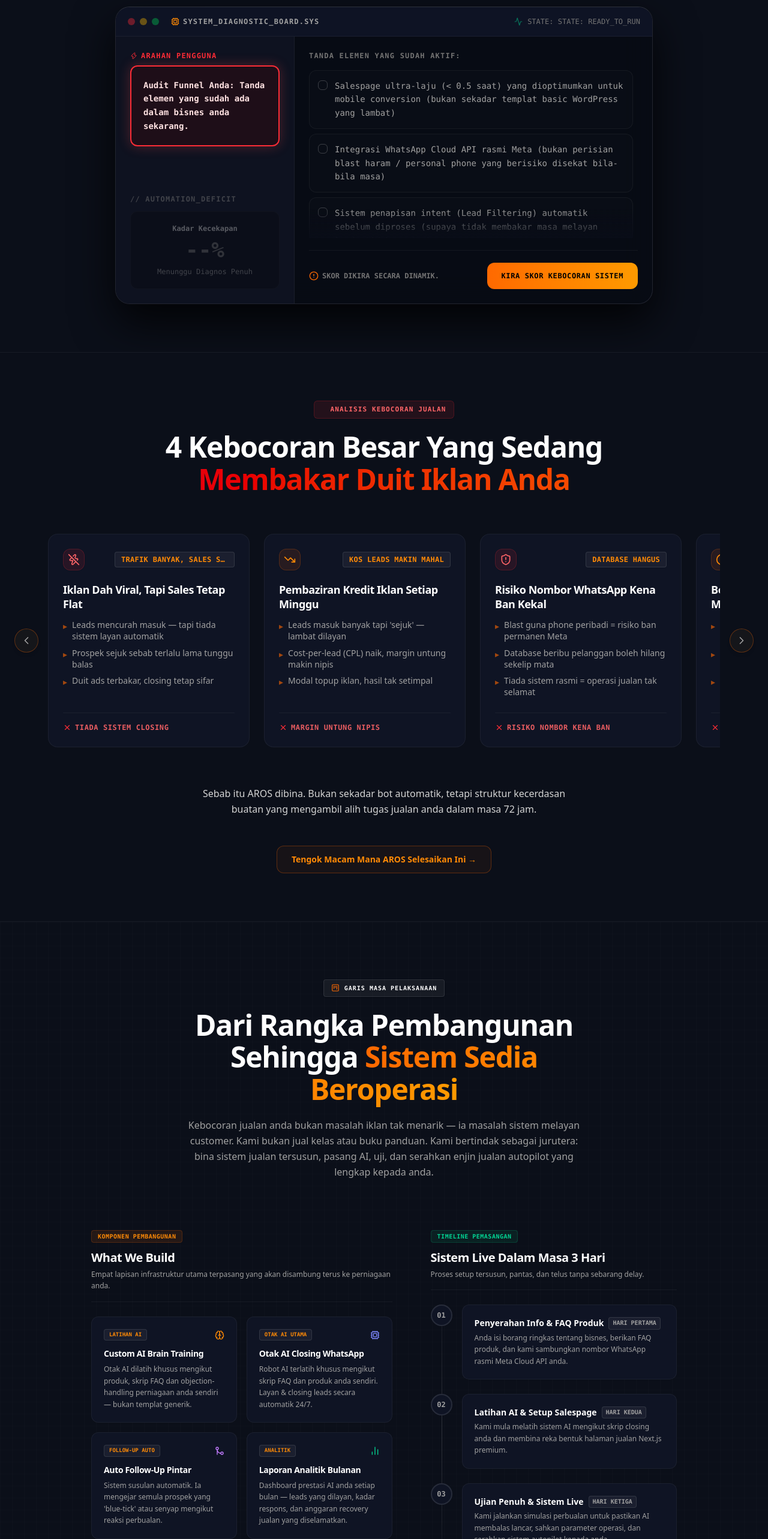
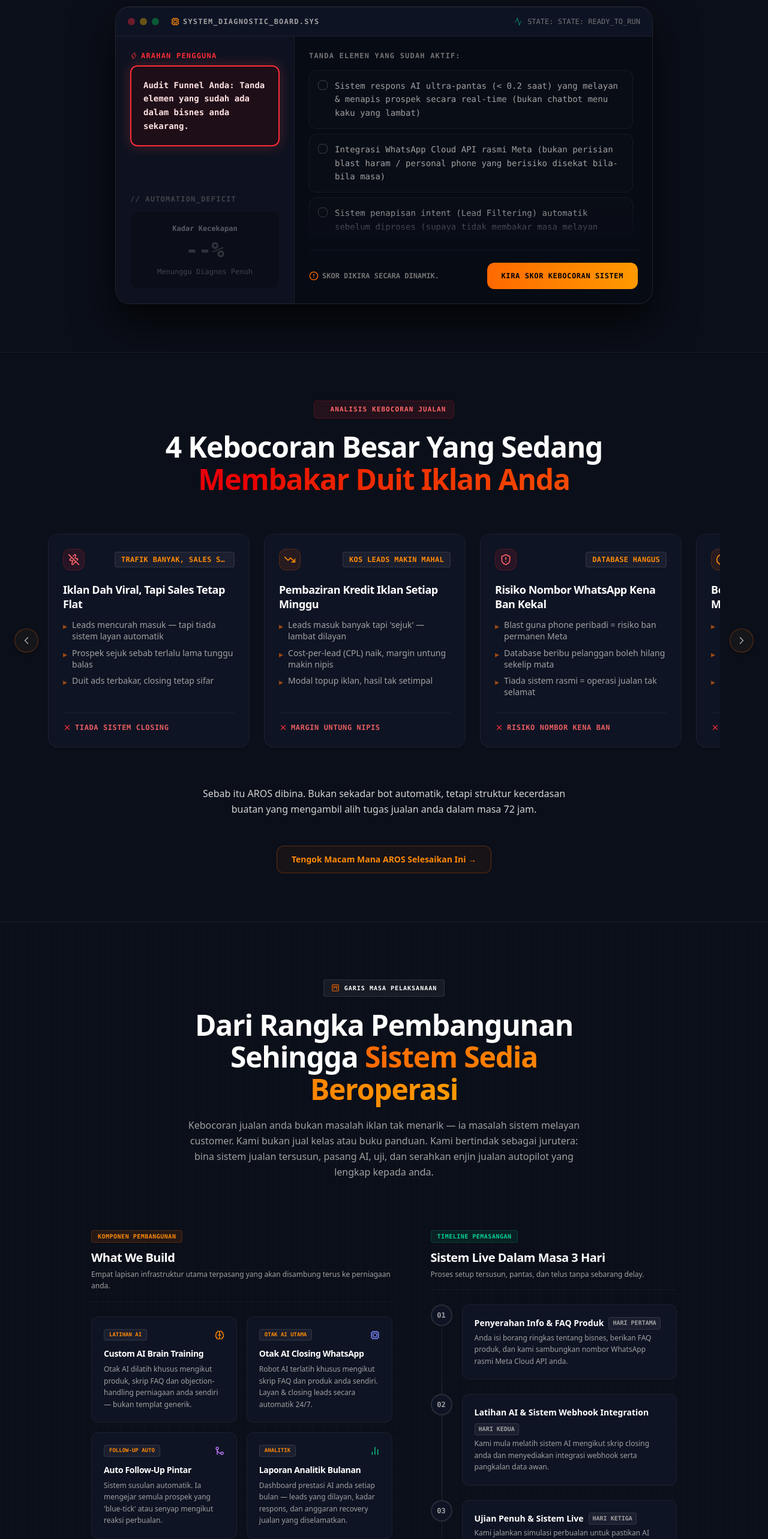
Before and after one commit to opsfunnelmatter-png/aros-salespage-ai, a Next.js app: page / in a window 1280 px wide. Shown: the part 1940-4506 px from the top of the page at 60% size. Built offline with nearby package versions, Linux system fonts and the light colour scheme.

Commit message:
Reframe salespage and Next.js design references to Pure Play-and-Play AI WhatsApp Agent

```diff
--- a/src/app/01b-diagnostic.js
+++ b/src/app/01b-diagnostic.js
@@ -47,11 +47,11 @@ export default function DiagnosticBoard({ dailyBudget, dict }) {
   };
 
   const defaultItems = [
-    "Salespage ultra-laju (< 0.5 saat) yang dioptimumkan untuk mobile conversion (bukan sekadar templat basic WordPress yang lambat)",
+    "Halaman jualan ultra-laju (< 0.5 saat) yang dioptimumkan untuk mobile conversion (bukan sekadar templat basic WordPress yang lambat)",
     "Integrasi WhatsApp Cloud API rasmi Meta (bukan perisian blast haram / personal phone yang berisiko disekat bila-bisa masa)",
     "Sistem penapisan intent (Lead Filtering) automatik sebelum diproses (supaya tidak membakar masa melayan leads tidak serius)",
     "Sistem tangkapan data automatik (Real-time Lead Capture) saat prospek mendarat, walaupun mereka menutup halaman tanpa membeli",
-    "Pautan pembayaran langsung (Payment Gateway Integration) di dalam salespage tanpa redirect luar yang membunuh momentum pembelian",
+    "Pautan pembayaran langsung (Payment Gateway Integration) di dalam halaman jualan tanpa redirect luar yang membunuh momentum pembelian",
     "Pangkalan data leads awan (Cloud Database) yang diselaraskan secara real-time untuk penjejakan analitik ROI iklan",
     "Otak AI Agent (Autonomous Closing Engine) 24/7 tanpa henti yang terlatih mengikut tingkah laku dan skrip syarikat",
     "Mekanisme susulan pintar (Algorithmic Follow-Up Loops) automatik berasaskan state perbualan prospek (blue-tick, senyap, atau minat)",
--- a/src/app/04-timeline.js
+++ b/src/app/04-timeline.js
@@ -7,9 +7,9 @@ import { Cpu, Brain, GitMerge, CheckCircle2, KanbanSquare, ShieldCheck, BarChart
 export default function TimelineProcess({ dict }) {
   const defaultDeliverables = [
     {
-      tag: "Halaman Jualan",
-      title: "Salespage Ultra-Pantas",
-      desc: "Sales page premium Next.js dioptimumkan untuk kelajuan loading bawah 0.1 saat. Prospek tak lari selepas klik iklan."
+      tag: "Latihan AI",
+      title: "Custom AI Brain Training",
+      desc: "Otak AI dilatih khusus mengikut produk, skrip FAQ dan objection-handling perniagaan anda sendiri — bukan templat generik."
     },
     {
       tag: "Otak AI Utama",
@@ -22,9 +22,9 @@ export default function TimelineProcess({ dict }) {
       desc: "Sistem susulan automatik. Ia mengejar semula prospek yang 'blue-tick' atau senyap mengikut reaksi perbualan."
     },
     {
-      tag: "Gerbang Bayaran",
-      title: "Integrasi Bayaran Lancar",
-      desc: "Pautan gerbang pembayaran (Stripe/FPX) dipasang terus di dalam sales page. Checkout pantas tanpa friction."
+      tag: "Analitik",
+      title: "Laporan Analitik Bulanan",
+      desc: "Dashboard prestasi AI anda setiap bulan — leads yang dilayan, kadar respons, dan anggaran recovery jualan."
     }
   ];
 
@@ -38,8 +38,8 @@ export default function TimelineProcess({ dict }) {
     {
       step: "02",
       day: "Hari Kedua",
-      title: "Latihan AI & Setup Salespage",
-      desc: "Kami mula melatih sistem AI mengikut skrip closing anda dan membina reka bentuk halaman jualan Next.js premium."
+      title: "Latihan AI & Sistem Webhook Integration",
+      desc: "Kami mula melatih sistem AI mengikut skrip closing anda dan menyediakan integrasi webhook serta pangkalan data awan."
     },
     {
       step: "03",
@@ -82,7 +82,7 @@ export default function TimelineProcess({ dict }) {
   const deployment_title = dict?.deployment_title || "Sistem Live Dalam Masa 3 Hari";
   const deployment_desc = dict?.deployment_desc || "Proses setup tersusun, pantas, dan telus tanpa sebarang delay.";
   const limit_note_title = dict?.limit_note_title || "Had Setup Mingguan:";
-  const limit_note_desc = dict?.limit_note_desc || "Kami hadkan setup kepada 3 syarikat sahaja seminggu demi menjaga kualiti setup AI dan kelajuan sales page anda pada tahap terbaik.";
+  const limit_note_desc = dict?.limit_note_desc || "Kami hadkan setup kepada 3 syarikat sahaja seminggu demi menjaga kualiti konfigurasi AI dan integrasi sistem pada tahap terbaik untuk setiap klien.";
   const btn_action = dict?.btn_action || "Lihat Pakej & Harga →";
 
   return (
--- a/src/dictionaries/bm.json
+++ b/src/dictionaries/bm.json
@@ -25,11 +25,11 @@
     "feedback_high": "Asas bisnes anda kukuh. Ini bermakna AROS akan berfungsi pada kapasiti tertinggi untuk memaksimumkan setiap ringgit iklan yang anda belanjakan. Sila tembus ke analisis bawah untuk meneliti impak kebocoran sisa.",
     "feedback_low": "Aliran jualan dikesan mengalami kebocoran kritikal. Sistem pemasaran anda kehilangan momentum jualan berharga terutamanya luar waktu operasi.",
     "items": [
-      "Salespage ultra-laju (< 0.5 saat) yang dioptimumkan untuk mobile conversion (bukan sekadar templat basic WordPress yang lambat)",
+      "Sistem respons AI ultra-pantas (< 0.2 saat) yang melayan & menapis prospek secara real-time (bukan chatbot menu kaku yang lambat)",
       "Integrasi WhatsApp Cloud API rasmi Meta (bukan perisian blast haram / personal phone yang berisiko disekat bila-bila masa)",
       "Sistem penapisan intent (Lead Filtering) automatik sebelum diproses (supaya tidak membakar masa melayan leads tidak serius)",
       "Sistem tangkapan data automatik (Real-time Lead Capture) saat prospek mendarat, walaupun mereka menutup halaman tanpa membeli",
-      "Pautan pembayaran langsung (Payment Gateway Integration) di dalam salespage tanpa redirect luar yang membunuh momentum pembelian",
+      "Pautan pembayaran langsung (Payment Gateway Integration) di dalam halaman jualan tanpa redirect luar yang membunuh momentum pembelian",
       "Pangkalan data leads awan (Cloud Database) yang diselaraskan secara real-time untuk penjejakan analitik ROI iklan",
       "Otak AI Agent (Autonomous Closing Engine) 24/7 tanpa henti yang terlatih mengikut tingkah laku dan skrip syarikat",
       "Mekanisme susulan pintar (Algorithmic Follow-Up Loops) automatik berasaskan state perbualan prospek (blue-tick, senyap, atau minat)",
@@ -161,8 +161,8 @@
       {
         "step": "02",
         "day": "Hari Kedua",
-        "title": "Latihan AI & Setup Salespage",
-        "desc": "Kami mula melatih sistem AI mengikut skrip closing anda dan membina reka bentuk halaman jualan Next.js premium."
+        "title": "Latihan AI & Sistem Webhook Integration",
+        "desc": "Kami mula melatih sistem AI mengikut skrip closing anda dan menyediakan integrasi webhook serta pangkalan data awan."
       },
       {
         "step": "03",
@@ -242,7 +242,7 @@
       {
         "id": "03",
         "title": "Intent Warming",
-        "desc": "Prospek mendarat di halaman jualan Premium Static Salespage (Deliverable 1) bagi mengekalkan minat dan fokus membeli secara serta-merta."
+        "desc": "Prospek dilayan secara mesra oleh WhatsApp AI Agent bagi membina minat membeli dan mengekalkan fokus prospek secara serta-merta."
       },
       {
         "id": "04",
@@ -544,7 +544,7 @@
       },
       {
         "q": "Saya bukan orang technical — boleh ikut atau uruskan ke?",
-        "a": "Sistem AROS berjalan di atas infrastruktur Cloud API rasmi yang telah diluluskan oleh Meta. Tugas berat setup API, konfigurasi otak AI 10-langkah, and deployment salespage kesemuanya kami uruskan A-to-Z. Anda cuma perlu isi onboarding form mudah dan tonton video walkthrough untuk pantau dashboard."
+        "a": "Sistem AROS berjalan di atas infrastruktur Cloud API rasmi yang telah diluluskan oleh Meta. Tugas berat setup API, konfigurasi otak AI 10-langkah, dan integrasi pangkalan data kesemuanya kami uruskan A-to-Z. Anda cuma perlu isi onboarding form mudah dan tonton video walkthrough untuk pantau dashboard."
       },
       {
         "q": "Adakah sistem Autonomous AI Agent ini berisiko akaun WhatsApp kena ban?",
@@ -563,7 +563,7 @@
         "a": "Jaminan kami mudah: jika sistem tidak live dalam masa 72 jam selepas anda hantar semua maklumat onboarding, kami refund 100% tanpa soal. Sebaik sistem live dan operasi cloud server bermula, kos infrastruktur yang telah dilaksanakan tidak boleh dikembalikan — sama seperti mana-mana perkhidmatan teknikal profesional yang lain."
       },
       {
-        "q": "Saya sudah ada website dan salespage sendiri. Adakah sistem ini masih sesuai?",
+        "q": "Saya sudah ada website dan halaman jualan sendiri. Adakah sistem ini masih sesuai?",
         "a": "Ya — ini adalah kes penggunaan utama AROS. Kami tidak sentuh, ubah, atau gantikan website anda langsung. Kami hanya sambungkan otak AI terus ke nombor WhatsApp rasmi anda. Pixel, domain, dan semua data iklan anda kekal 100% seperti sedia kala. Setup ini plug-and-play sepenuhnya."
       },
       {
--- a/src/dictionaries/en.json
+++ b/src/dictionaries/en.json
@@ -25,11 +25,11 @@
     "feedback_high": "Your business foundation is solid. This means AROS will operate at maximum capacity to fully leverage every single dollar of ad spend. Proceed to the analysis below to inspect residual leakage impacts.",
     "feedback_low": "Critical leakage detected in your sales pipeline. Your current system is bleeding high-value sales momentum, especially outside standard operational hours.",
     "items": [
-      "Ultra-fast salespage (< 0.5 seconds) optimized for mobile conversion (not just another slow, generic WordPress template)",
+      "Ultra-fast AI response system (< 0.2 seconds) that handles and qualifies leads in real-time (not a rigid, slow menu-based chatbot)",
       "Official Meta WhatsApp Cloud API integration (no risky, illegal blast software or personal phones prone to instant bans)",
       "Automated intent screening (Lead Filtering) before processing (stopping you from wasting time on non-serious leads)",
       "Real-time Lead Capture instantly when prospects land, even if they exit the page without completing a purchase",
-      "Direct Payment Gateway Integration inside the salespage without external redirects that kill buying momentum",
+      "Direct Payment Gateway Integration within the chat flow without complex redirects that kill buying momentum",
       "Real-time synchronized Cloud Database for precise ad ROI analytics tracking",
       "24/7 non-stop Autonomous Closing Engine trained specifically on your company's behavior and scripts",
       "Algorithmic Follow-Up Loops automated based on the prospect's real-time chat state (blue-ticks, silent, or interested)",
@@ -161,8 +161,8 @@
       {
         "step": "02",
         "day": "Day Two",
-        "title": "AI Model Training & Page Architecture",
-        "desc": "We initialize local training algorithms based on your sales scripts while engineering your premium Next.js interface."
+        "title": "AI Model Training & Webhook Integration",
+        "desc": "We initialize local training algorithms based on your sales scripts while establishing secure webhook and database integrations."
       },
       {
         "step": "03",
@@ -242,7 +242,7 @@
       {
         "id": "03",
         "title": "Intent Warming",
-        "desc": "Direct routing of inbound traffic onto your Premium Static Salespage (Deliverable 1) to lock focus and preserve purchasing velocity."
+        "desc": "Prospects are engaged instantly by the WhatsApp AI Agent to warm up interest, answer questions, and lock focus on the solution."
       },
       {
         "id": "04",
@@ -544,7 +544,7 @@
       },
       {
         "q": "I possess zero technical background or code capability — can I follow along or manage this dashboard?",
-        "a": "The entire AROS architecture operates on top of official Meta-sanctioned and approved Cloud API enterprise layers. The heavy structural lift of cloud API authorization, 10-step custom AI logic calibration, and Next.js static production environment deployment are managed entirely by our deployment crew from A-to-Z. Your singular input loop is to submit an uncomplicated onboarding asset form and review a clean video walkthrough to master your visualization analytics dashboard."
+        "a": "The entire AROS architecture operates on top of official Meta-sanctioned and approved Cloud API enterprise layers. The heavy structural lift of cloud API authorization, 10-step custom AI logic calibration, and secure database pipeline integrations are managed entirely by our deployment crew from A-to-Z. Your singular input loop is to submit an uncomplicated onboarding asset form and review a clean video walkthrough to master your visualization analytics dashboard."
       },
       {
         "q": "Does deploying this Autonomous AI Agent infrastructure expose my business numbers to WhatsApp account ban risks?",
@@ -563,7 +563,7 @@
         "a": "Our guarantee is simple: if the system is not live within 72 hours of your onboarding submission, we issue a 100% refund — no questions asked. Once the system is live and cloud server operations have commenced, the infrastructure costs already deployed cannot be reversed — consistent with standard professional technical service agreements."
       },
       {
-        "q": "I already have my own website and sales page. Is this system still relevant?",
+        "q": "I already have my own website and sales pages. Is this system still relevant?",
         "a": "Yes — this is actually AROS's primary use case. We do not touch, modify, or replace your website in any way. We simply connect our AI brain directly to your official WhatsApp number. Your pixels, domain, and all ad attribution data remain 100% intact. This is a pure plug-and-play backend integration."
       },
       {
--- a/src/dictionaries/zh.json
+++ b/src/dictionaries/zh.json
@@ -25,11 +25,11 @@
     "feedback_high": "您的业务基础非常扎实！这意味着 AROS 可以在最高效能下运作，帮你把每一分广告费的效果放到最大。请查看下方分析，进一步排查潜在的微小漏洞。",
     "feedback_low": "销售漏斗检测到严重的‘漏钱’危机。您的营销系统正在严重流失精准客户，特别是在非营业时间。",
     "items": [
-      "专为移动端转化优化的超流畅销售页 (< 0.5 秒)（拒绝加载缓慢的普通 WordPress 模板）",
+      "超快速 AI 自动回复系统 (< 0.2 秒)，实时接待并筛选意向客户（而非死板缓慢的菜单式客服机器人）",
       "对接 Meta 官方 WhatsApp Cloud API 渠道（拒绝使用随时会被封号的非正规群发软件或私人手机）",
       "自动化的客户意向筛选机制 (Lead Filtering)（避免把黄金时间浪费在不认真的“隐形”Leads身上）",
       "实时客户数据拦截抓取 system (Real-time Lead Capture)（即便客户中途关掉页面也能锁死资料）",
-      "销售页内直接完成无缝支付 (Payment Gateway)（减少因外部跳出而流失 of 购买冲动）",
+      "对话流内直接集成支付接口 (Payment Gateway)，无需复杂跳转流失购买冲动",
       "实时同步的云端 Leads 数据库，确保广告 ROI 数据追踪精准无误",
       "24/7 全天候无休的 AI 自动化成交大脑 (Autonomous Closing Engine)，完美输入您的公司话术",
       "根据客户聊天状态（已读不回、完全静音、高度意向）自动触发的智能跟进算法机制",
@@ -161,8 +161,8 @@
       {
         "step": "02",
         "day": "第二天",
-        "title": "AI 大脑深度训练与前端开发",
-        "desc": "我们开始根据您的独家销讲逻辑训练 AI 成交系统，并同步为您搭建 Next.js 极速前端流量承接落地页。"
+        "title": "AI 大脑训练与 Webhook 系统对接",
+        "desc": "我们开始根据您的独家销售逻辑训练 AI 系统，并配置专用的 Webhook 接口与云端数据库同步通道。"
       },
       {
         "step": "03",
@@ -242,7 +242,7 @@
       {
         "id": "03",
         "title": "Intent Warming",
-        "desc": "将进来的流量瞬间导入极速的 Premium Static Salespage (交付物 1)，锁死用户注意力，让购买欲望瞬间加温。"
+        "desc": "通过智能 WhatsApp AI 快速与客户建立对话互动，即时解答疑问并锁定其购买意向，防止流量流失。"
       },
       {
         "id": "04",
@@ -544,7 +544,7 @@
       },
       {
         "q": "我自己是完全不懂代码和技术的小白 — 部署上线后，我自己有能力跟着跑或轻松管理吗？",
-        "a": "AROS 系统是完美运行在经过 Meta 官方严格审核合规的官方 Cloud API 技术架构之ans 上的。那些最让人头秃的 API 端口配置、后端 10-Step AI 深度逻辑对齐训练、Next.js 极速前端网站全盘架构等重体力活，全部由我们团队为您提供全包 A-to-Z 的一站式落地。您唯一要做的，只是填写一份极"
+        "a": "AROS 系统是完美运行在经过 Meta 官方严格审核合规的官方 Cloud API 技术架构之上的。那些最让人头秃的 API 端口配置、后端 10-Step AI 深度逻辑对齐训练、云端数据库管道集成等重体力活，全部由我们团队为您提供全包 A-to-Z 的一站式落地。您唯一要做的，只是填写一份简单的入驻资产表单，并观看清晰的视频演示来掌握您的数据分析看板。"
       },
       {
         "q": "部署这套智能系统，会有 WhatsApp 账号被 ban 的风险吗？",
@@ -563,7 +563,7 @@
         "a": "我们的承诺很简单：如果系统在您提交 onboarding 资料后的 72 小时内未能正式上线跑单，我们承诺 100% 全额退款，绝无任何推诿。一旦系统顺利 live 上线且云端服务器正式启用，由于已产生专属的云节点搭建和官方 API 调试等硬性技术开销，已部署的基础设施费用将无法退还——这符合标准的专业技术服务协议约定。"
       },
       {
-        "q": "我已经有自己的网站和销售 Landing Page 了，这个系统对我还适用吗？",
+        "q": "我已经有自己的网站和销售落地页了，这个系统对我还适用吗？",
         "a": "非常适用——这正是 AROS 最核心的应用场景。我们完全不需要触碰、修改或替换您现有的网站。我们只需将 AI 大脑直接接入您的官方 WhatsApp 号码。您的 Pixels 追踪像素、域名和所有广告归因数据仍将 100% 保持原样，是一套纯粹即插即用的后端智能集成方案。"
       },
       {
```
